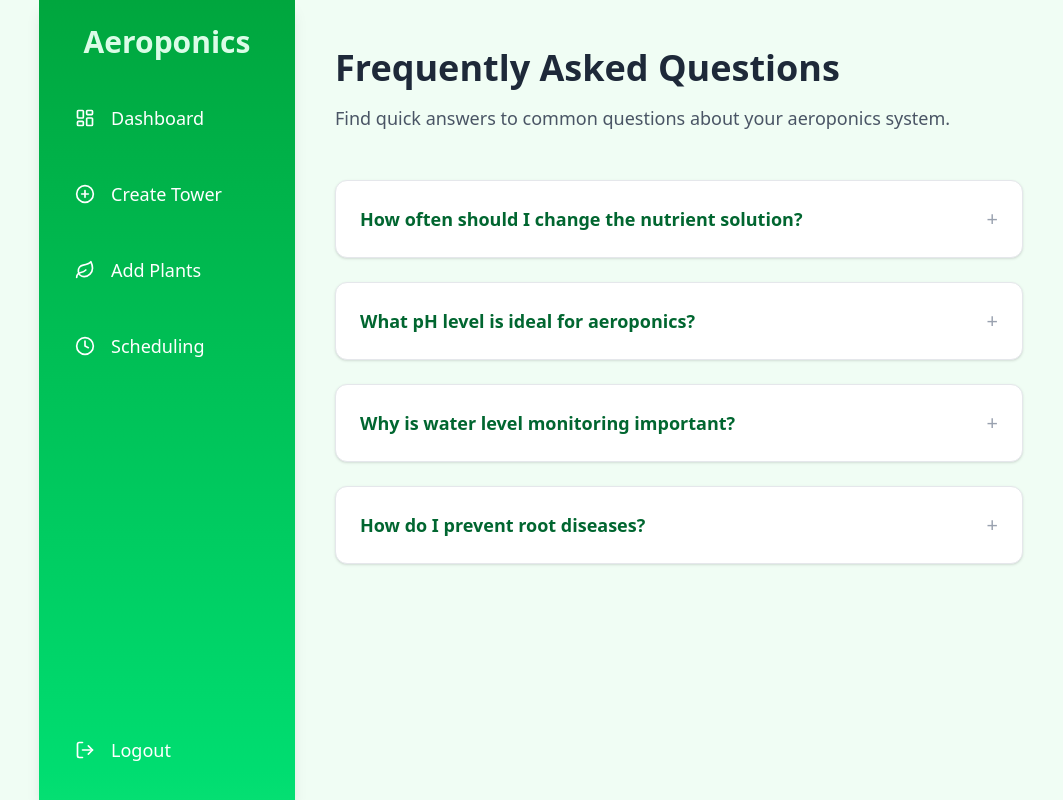
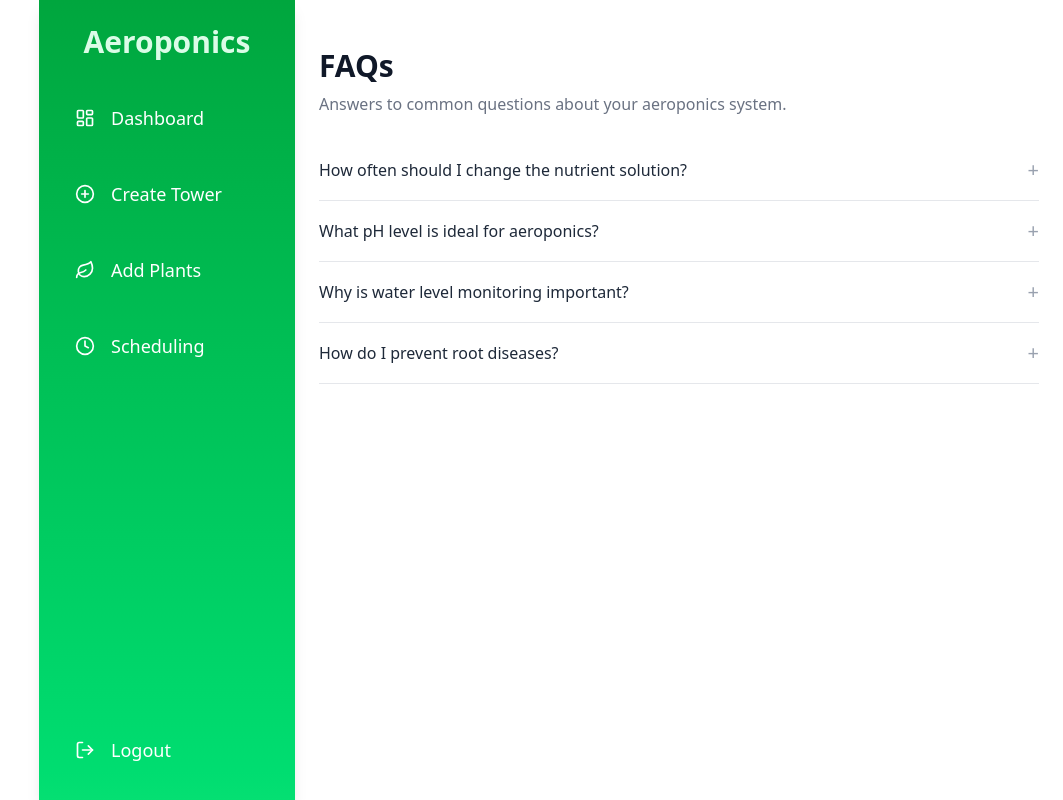
Before and after one commit to j3rms/aeroponics-portal, a Next.js app: page /faqs in a window 1280 px wide. Shown: the whole page, without its empty margins (217-1280 px from the left). Built offline with nearby package versions, Linux system fonts and the light colour scheme.

Commit message:
ui design update

```diff
--- a/src/app/faqs/page.tsx
+++ b/src/app/faqs/page.tsx
@@ -30,59 +30,55 @@ const faqs = [
 export default function FaqPage() {
   const [activeIndex, setActiveIndex] = useState(null);
 
-  const toggleFaq = (index: number) => {
+  const toggleFaq = (index) => {
     setActiveIndex(activeIndex === index ? null : index);
   };
 
   return (
-    <div className="flex min-h-screen bg-green-50 pl-64">
+    <div className="flex min-h-screen bg-white pl-64">
       <Sidebar />
 
       <div className="flex flex-col flex-1">
-        <main className="flex-1 max-w-4xl mx-auto w-full px-10 py-12">
-          {/* Page Title */}
+        <main className="flex-1 max-w-3xl mx-auto w-full px-6 py-12">
+          {/* Title */}
           <motion.h1
             initial={{ opacity: 0, y: -10 }}
             animate={{ opacity: 1, y: 0 }}
-            transition={{ duration: 0.5 }}
-            className="text-3xl md:text-4xl font-bold text-gray-800 mb-4"
+            transition={{ duration: 0.4 }}
+            className="text-2xl md:text-3xl font-semibold text-gray-900 mb-2"
           >
-            Frequently Asked Questions
+            FAQs
           </motion.h1>
-          <p className="text-gray-600 text-base md:text-lg mb-12">
-            Find quick answers to common questions about your aeroponics system.
+          <p className="text-gray-500 text-sm md:text-base mb-10">
+            Answers to common questions about your aeroponics system.
           </p>
 
-          {/* FAQ List */}
-          <section className="space-y-6">
+          {/* FAQs */}
+          <section className="space-y-4">
             {faqs.map((faq, index) => (
-              <motion.div
+              <div
                 key={index}
-                initial={{ opacity: 0, y: 10 }}
-                animate={{ opacity: 1, y: 0 }}
-                transition={{ delay: index * 0.1 }}
-                className="bg-white rounded-xl border border-gray-200 shadow-sm p-6 cursor-pointer"
                 onClick={() => toggleFaq(index)}
+                className="border-b border-gray-200 pb-4 cursor-pointer group"
               >
                 <div className="flex justify-between items-center">
-                  <h3 className="font-semibold text-lg text-green-800">
+                  <h3 className="text-gray-800 font-medium group-hover:text-green-700 transition">
                     {faq.question}
                   </h3>
                   <span className="text-gray-400 text-xl">
-                    {activeIndex === index ? "-" : "+"}
+                    {activeIndex === index ? "−" : "+"}
                   </span>
                 </div>
                 {activeIndex === index && (
                   <motion.p
-                    initial={{ opacity: 0, height: 0 }}
-                    animate={{ opacity: 1, height: "auto" }}
-                    exit={{ opacity: 0, height: 0 }}
-                    className="mt-4 text-gray-700"
+                    initial={{ opacity: 0 }}
+                    animate={{ opacity: 1 }}
+                    className="text-gray-600 mt-3 text-sm leading-relaxed"
                   >
                     {faq.answer}
                   </motion.p>
                 )}
-              </motion.div>
+              </div>
             ))}
           </section>
         </main>
```
